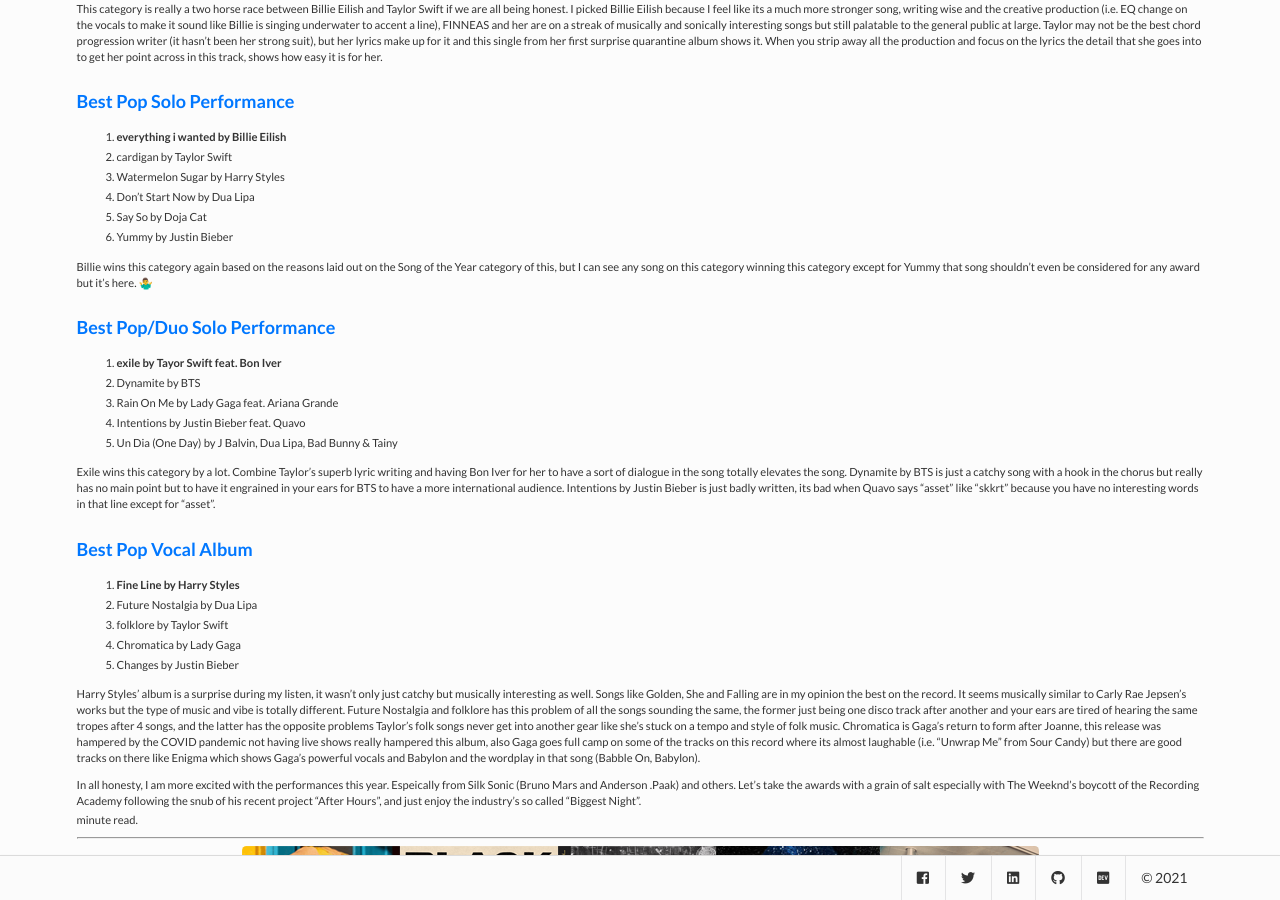
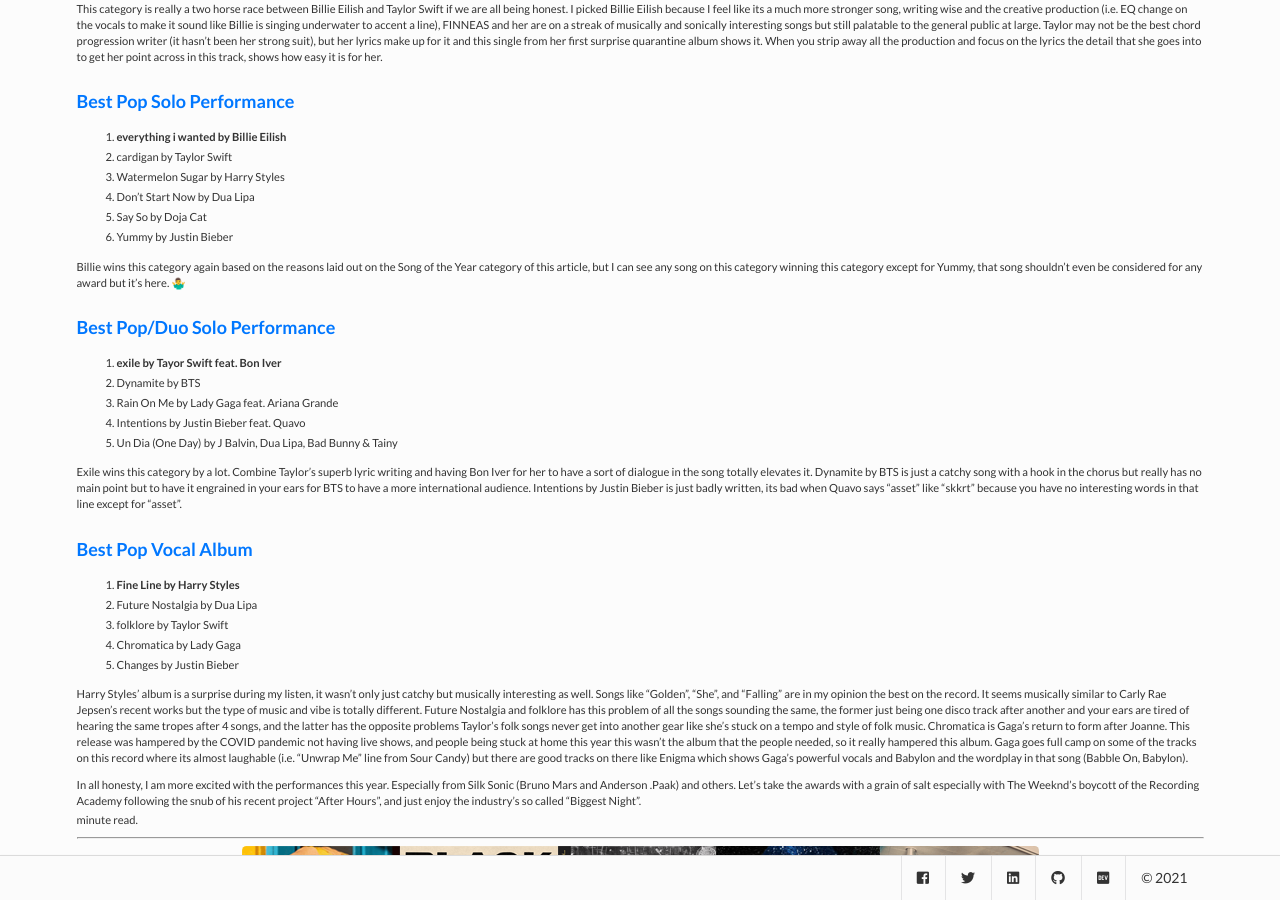
Before and after one commit to tripeersyou/francisoliverdev, a Jekyll site: the page built from _posts/2021-03-12-grammys-2021-predictions-for-pop-and-major-categories.md, in a window 1280 px wide and 900 px high, scrolled down 1117 px. Built offline with Jekyll 4.4.1, drawn with Linux system fonts in a browser that asks for light colours; nearby versions of some CDN libraries; a script that is not in the unit is left out; comment, search, counter and statistics services are not loaded; some of the changed text lies outside the part shown.

Commit message:
Update from Forestry.io foavancena@gmail.com updated _posts/2021-03-12-grammys-2021-predictions-for-pop-and-major-categories.md

```diff
--- a/_posts/2021-03-12-grammys-2021-predictions-for-pop-and-major-categories.md
+++ b/_posts/2021-03-12-grammys-2021-predictions-for-pop-and-major-categories.md
@@ -62,7 +62,7 @@
 5. Say So by Doja Cat
 6. Yummy by Justin Bieber
 
-Billie wins this category again based on the reasons laid out on the Song of the Year category of this, but I can see any song on this category winning this category except for Yummy that song shouldn't even be considered for any award but it's here. 🤷‍♂️
+Billie wins this category again based on the reasons laid out on the Song of the Year category of this article, but I can see any song on this category winning this category except for Yummy, that song shouldn't even be considered for any award but it's here. 🤷‍♂️
 
 ### Best Pop/Duo Solo Performance
 
@@ -72,7 +72,7 @@
 4. Intentions by Justin Bieber feat. Quavo
 5. Un Dia (One Day) by J Balvin, Dua Lipa, Bad Bunny & Tainy
 
-Exile wins this category by a lot. Combine Taylor's superb lyric writing and having Bon Iver for her to have a sort of dialogue in the song totally elevates the song. Dynamite by BTS is just a catchy song with a hook in the chorus but really has no main point but to have it engrained in your ears for BTS to have a more international audience. Intentions by Justin Bieber is just badly written, its bad when Quavo says "asset" like "skkrt" because you have no interesting words in that line except for "asset".
+Exile wins this category by a lot. Combine Taylor's superb lyric writing and having Bon Iver for her to have a sort of dialogue in the song totally elevates it. Dynamite by BTS is just a catchy song with a hook in the chorus but really has no main point but to have it engrained in your ears for BTS to have a more international audience. Intentions by Justin Bieber is just badly written, its bad when Quavo says "asset" like "skkrt" because you have no interesting words in that line except for "asset".
 
 ### Best Pop Vocal Album
 
@@ -82,6 +82,6 @@
 4. Chromatica by Lady Gaga
 5. Changes by Justin Bieber
 
-Harry Styles' album is a surprise during my listen, it wasn't only just catchy but musically interesting as well. Songs like Golden, She and Falling are in my opinion the best on the record. It seems musically similar to Carly Rae Jepsen's works but the type of music and vibe is totally different. Future Nostalgia and folklore has this problem of all the songs sounding the same, the former just being one disco track after another and your ears are tired of hearing the same tropes after 4 songs, and the latter has the opposite problems Taylor's folk songs never get into another gear like she's stuck on a tempo and style of folk music. Chromatica is Gaga's return to form after Joanne, this release was hampered by the COVID pandemic not having live shows really hampered this album, also Gaga goes full camp on some of the tracks on this record where its almost laughable (i.e. "Unwrap Me" from Sour Candy) but there are good tracks on there like Enigma which shows Gaga's powerful vocals and Babylon and the wordplay in that song (Babble On, Babylon).
+Harry Styles' album is a surprise during my listen, it wasn't only just catchy but musically interesting as well. Songs like "Golden", "She", and "Falling" are in my opinion the best on the record. It seems musically similar to Carly Rae Jepsen's recent works but the type of music and vibe is totally different. Future Nostalgia and folklore has this problem of all the songs sounding the same, the former just being one disco track after another and your ears are tired of hearing the same tropes after 4 songs, and the latter has the opposite problems Taylor's folk songs never get into another gear like she's stuck on a tempo and style of folk music. Chromatica is Gaga's return to form after Joanne. This release was hampered by the COVID pandemic not having live shows, and people being stuck at home this year this wasn't the album that the people needed, so it really hampered this album. Gaga goes full camp on some of the tracks on this record where its almost laughable (i.e. "Unwrap Me" line from Sour Candy) but there are good tracks on there like Enigma which shows Gaga's powerful vocals and Babylon and the wordplay in that song (Babble On, Babylon).
 
-In all honesty, I am more excited with the performances this year. Espeically from Silk Sonic (Bruno Mars and Anderson .Paak) and others. Let's take the awards with a grain of salt especially with The Weeknd's boycott of the Recording Academy following the snub of his recent project "After Hours", and just enjoy the industry's so called "Biggest Night".
+In all honesty, I am more excited with the performances this year. Especially from Silk Sonic (Bruno Mars and Anderson .Paak) and others. Let's take the awards with a grain of salt especially with The Weeknd's boycott of the Recording Academy following the snub of his recent project "After Hours", and just enjoy the industry's so called "Biggest Night".
```
